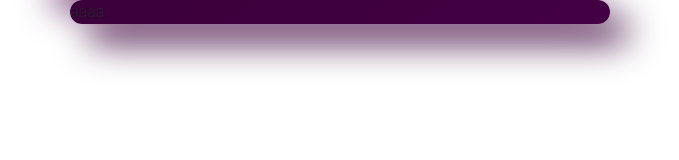
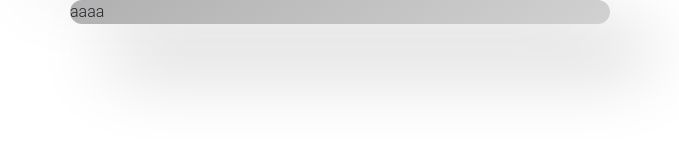
Before and after one commit to ituyama/namecard, a plain HTML site: page index.html in a window 1280 px wide. Shown: the whole page, without its empty margins (15-694 px from the left). Drawn offline with nearby package versions, Linux system fonts and the light colour scheme.

Commit message:
Update style.css

```diff
--- a/style.css
+++ b/style.css
@@ -1,4 +1,6 @@
-.cards{border-radius: 44px;
-background: linear-gradient(145deg, #3a003a, #440044);
-box-shadow:  18px 18px 36px #390039,
-             -18px -18px 36px #470047;}
+.cards{
+  border-radius: 44px;
+background: linear-gradient(145deg, #b0b0b0, #d1d1d1);
+box-shadow:  38px 38px 76px #aeaeae,
+             -38px -38px 76px #d8d8d8;
+}
```
